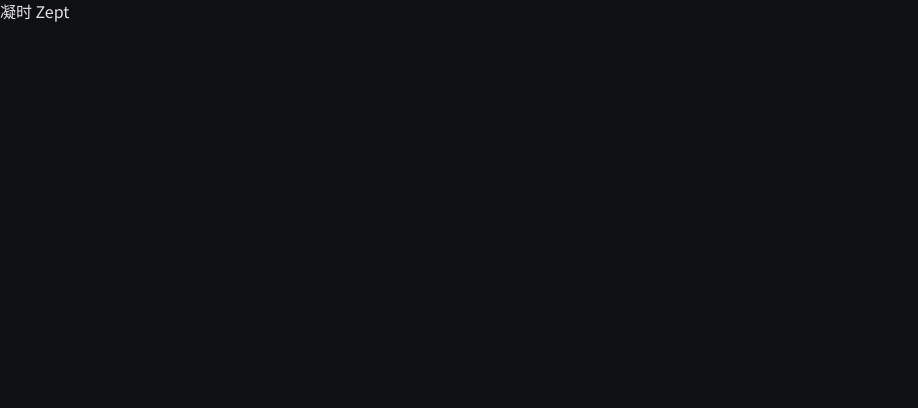
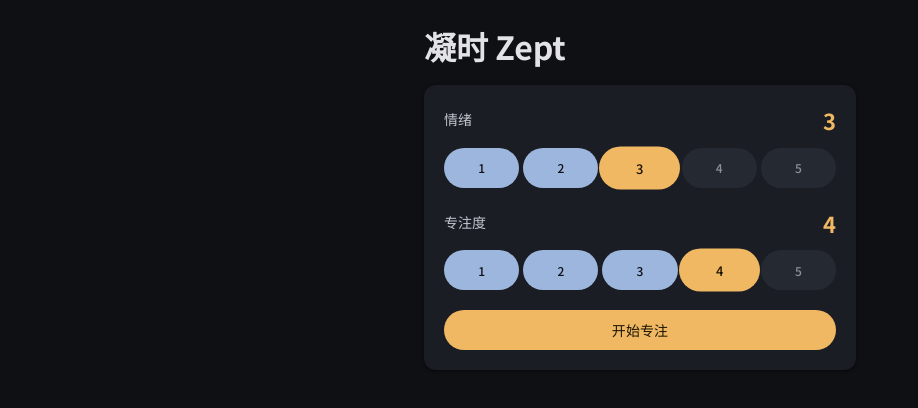
Before and after one commit to MeOwOFlow/Zept-MVP, a React (Vite) app: page / in a window 1280 px wide. Shown: the top 408 px of the page, without its empty margins (0-918 px from the left). Built offline with nearby package versions, Linux system fonts and the light colour scheme.

Commit message:
test(smoke): integrate card, button and slider in app for part 1 verification

```diff
--- a/src/App.tsx
+++ b/src/App.tsx
@@ -1,3 +1,26 @@
+import { useState } from 'react';
+import { Card } from './components/Card';
+import { Button } from './components/Button';
+import { Slider } from './components/Slider';
+
 export default function App() {
-  return <div>凝时 Zept</div>;
+  const [mood, setMood] = useState<1 | 2 | 3 | 4 | 5>(3);
+  const [focus, setFocus] = useState<1 | 2 | 3 | 4 | 5>(4);
+
+  return (
+    <main style={{ padding: '24px', maxWidth: '480px', margin: '0 auto' }}>
+      <h1 style={{ fontSize: 'var(--fs-headline-lg)', marginBottom: '16px' }}>凝时 Zept</h1>
+      <Card>
+        <div style={{ display: 'flex', flexDirection: 'column', gap: '16px' }}>
+          <Slider.Dual
+            mood={mood}
+            focus={focus}
+            onMoodChange={setMood}
+            onFocusChange={setFocus}
+          />
+          <Button onClick={() => undefined}>开始专注</Button>
+        </div>
+      </Card>
+    </main>
+  );
 }
```
Also changed, not shown: 1 other file (tests, documents, lock files or other folders).
